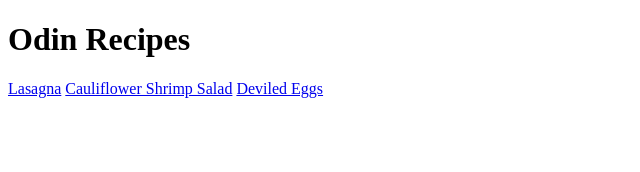
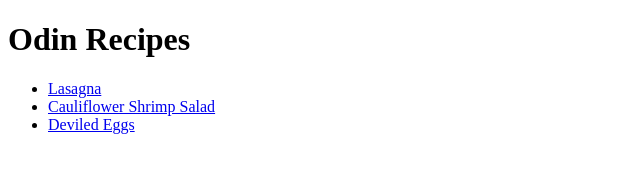
Before and after one commit to alf-bac/odin-recipes, a plain HTML site: page index.html in a window 1280 px wide. Shown: the whole page, without its empty margins (0-640 px from the left). Drawn offline with Linux system fonts and the light colour scheme.

Commit message:
list items on index page
add links to an unordered list

```diff
--- a/index.html
+++ b/index.html
@@ -7,8 +7,10 @@
 </head>
 <body>
     <h1>Odin Recipes</h1>
-    <a href="recipes/lasagna.html">Lasagna</a>
-    <a href="recipes/cauliflowershrimpsalad.html">Cauliflower Shrimp Salad</a>
-    <a href="recipes/deviledeggs.html">Deviled Eggs</a>
+    <ul>
+    <li><a href="recipes/lasagna.html">Lasagna</a></li>
+    <li><a href="recipes/cauliflowershrimpsalad.html">Cauliflower Shrimp Salad</a></li>
+    <li><a href="recipes/deviledeggs.html">Deviled Eggs</a></li>
+    </ul>
 </body>
 </html>
```
